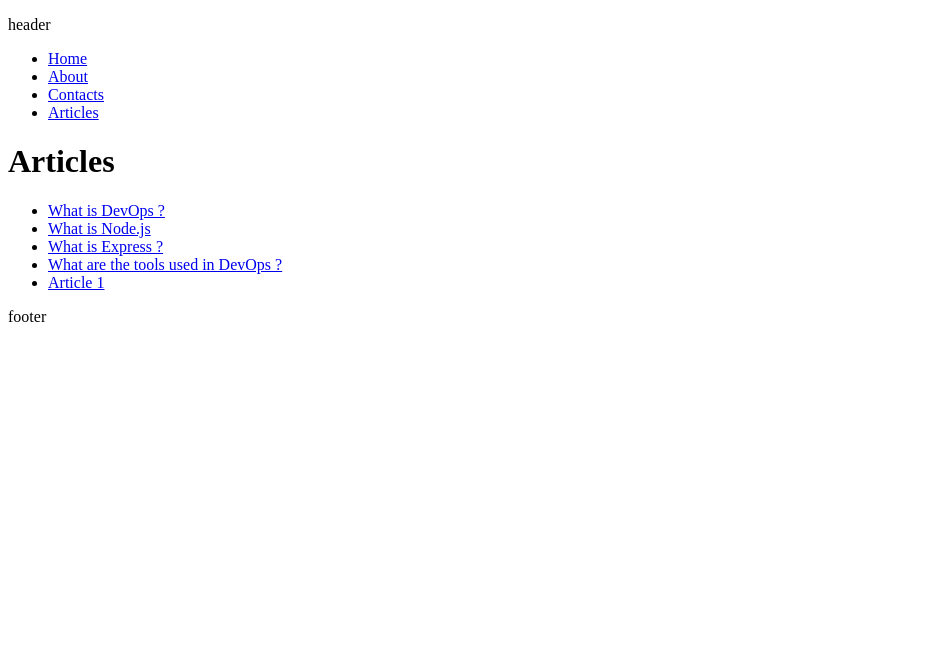
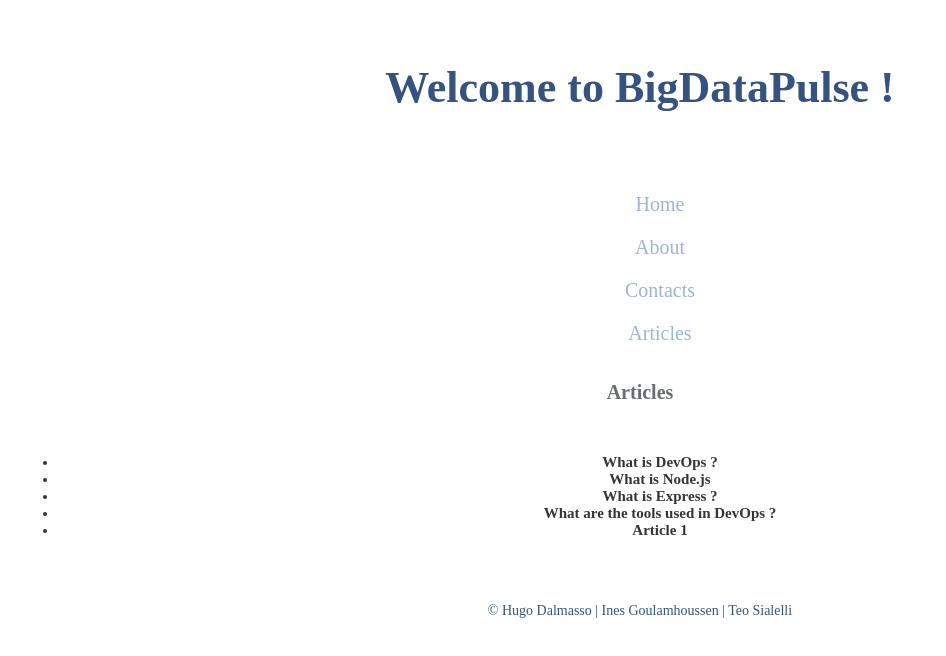
Before and after one commit to inescrf/ece-webtech-2023-fall-gr04-09, a Next.js app in the folder app/: page /articles in a window 1280 px wide. Shown: the top 656 px of the page, without its empty margins (0-946 px from the left). Built offline with nearby package versions, Linux system fonts and the light colour scheme.

Commit message:
feat: add .css files

```diff
--- a/app/components/Footer.js
+++ b/app/components/Footer.js
@@ -3,10 +3,10 @@ import React from 'react';
 
 const Footer = () => {
   return (
-    <footer>
-      <p> footer </p>
+    <footer className="footer-style">
+      <p> &#169; Hugo Dalmasso | Ines Goulamhoussen | Teo Sialelli </p>
     </footer>
   );
-};
+}
 
 export default Footer;
--- a/app/components/Header.js
+++ b/app/components/Header.js
@@ -1,10 +1,11 @@
 // components/Header.js
 import React from 'react';
+import './components.css';
 
 const Header = () => {
   return (
-    <header>
-      <p> header </p>
+    <header className="header-style">
+      <p> Welcome to BigDataPulse ! </p>
     </header>
   );
 };
--- a/app/components/Navigation.js
+++ b/app/components/Navigation.js
@@ -6,18 +6,14 @@ const Navigation = () => {
   return (
     <nav>
       <ul>
-        <li>
-          <Link href="/">Home</Link>
-        </li>
-        <li>
-          <Link href="/about">About</Link>
-        </li>
-        <li>
-          <Link href="/contacts">Contacts</Link>
-        </li>
-        <li>
-          <Link href="/articles">Articles</Link>
-        </li>
+        <div className="title">  <Link href="/">Home</Link> </div>
+
+        <div className="title"> <Link href="/about">About</Link> </div>
+
+        <div className="title"> <Link href="/contacts">Contacts</Link> </div>
+
+        <div className="title"> <Link href="/articles">Articles</Link> </div>
+
       </ul>
     </nav>
   );
--- /dev/null
+++ b/app/components/components.css
@@ -0,0 +1,26 @@
+/*components.css*/
+
+.header-style {
+    background: rgb(255, 255, 255);
+    color : #35537e;
+    font-size : 44px;
+    font-weight: bold ;
+    padding: 10px;
+    text-align: center;
+}
+
+.footer-style {
+    background: rgb(255, 255, 255);
+    color : #35537e;
+    font-size : 14px;
+    padding: 10px;
+    text-align: center;
+}
+
+.title {
+    background: rgb(255, 255, 255);
+    color : #696c70;
+    font-size : 20px;
+    padding: 10px;
+    text-align: center;
+}
--- /dev/null
+++ b/app/pages/about.css
@@ -0,0 +1,62 @@
+.title {
+    background: rgb(255, 255, 255);
+    color : #696c70;
+    font-size : 20px;
+    /*padding: 10px;*/
+    text-align: center;
+}
+
+.paragraph{
+    text-align: center;
+}
+
+
+
+
+a {
+    color: #9db4d4;
+    text-decoration: none;
+  }
+
+
+  a:visited {
+    color: #9db4d4;
+  }
+
+
+  a:hover {
+    color: #c8dda8;
+  }
+
+
+  a:active {
+    color: #800000;
+}
+
+b {
+    color: #343536;
+    text-decoration: none;
+  }
+
+
+  b:visited {
+    color: #343536
+  }
+
+
+  b:hover {
+    color: #9db4d4;
+  }
+
+
+  b:active {
+    color: #800000;
+}
+
+.list{
+    background: rgb(255, 255, 255);
+    color : #343536;
+    font-size : 15px;
+    padding: 10px;
+    text-align: center;
+}
--- a/app/pages/about.js
+++ b/app/pages/about.js
@@ -4,14 +4,15 @@ import Link from 'next/link';
 import Header from '../components/Header';
 import Footer from '../components/Footer';
 import Navigation from '../components/Navigation';
+import './about.css';
 
 const About = () => {
   return (
     <div>
       <Header />
       <Navigation />
-      <h1>À propos</h1>
-      {/* Add your about page content here */}
+      <h1 className="title"> About </h1>
+      <p className="paragraph"> This is a simple website with some big data articles </p>
       <Footer />
     </div>
   );
--- a/app/pages/articles.js
+++ b/app/pages/articles.js
@@ -5,6 +5,7 @@ import Header from '../components/Header';
 import Footer from '../components/Footer';
 import Navigation from '../components/Navigation';
 import db from '../db.js';
+import './about.css';
 
 
 
@@ -13,16 +14,17 @@ const Articles = () => {
     <div>
       <Header />
       <Navigation />
-      <h1>Articles</h1>
-      <ul>
+      <h1 className="title"> Articles </h1>
+      <p className="list"> <ul>
         {db.articles.map((article) => (
           <li key={article.id}>
             <Link href={`/articles/${article.id}`}>
-              <a>{article.title}</a>
+              <b>{article.title}</b>
             </Link>
           </li>
         ))}
       </ul>
+      </p>
       <Footer />
     </div>
   );
--- a/app/pages/contacts.js
+++ b/app/pages/contacts.js
@@ -4,13 +4,14 @@ import Link from 'next/link';
 import Header from '../components/Header';
 import Footer from '../components/Footer';
 import Navigation from '../components/Navigation';
+import './about.css';
 
 const Contacts = () => {
   return (
     <div>
       <Header />
       <Navigation />
-      <h1>Contacts</h1>
+      <h1 className="title">Contacts</h1>
       {/* Add your contacts page content here */}
       <Footer />
     </div>
```
Also changed, not shown: app/pages/index.js (+5 -5 lines).
